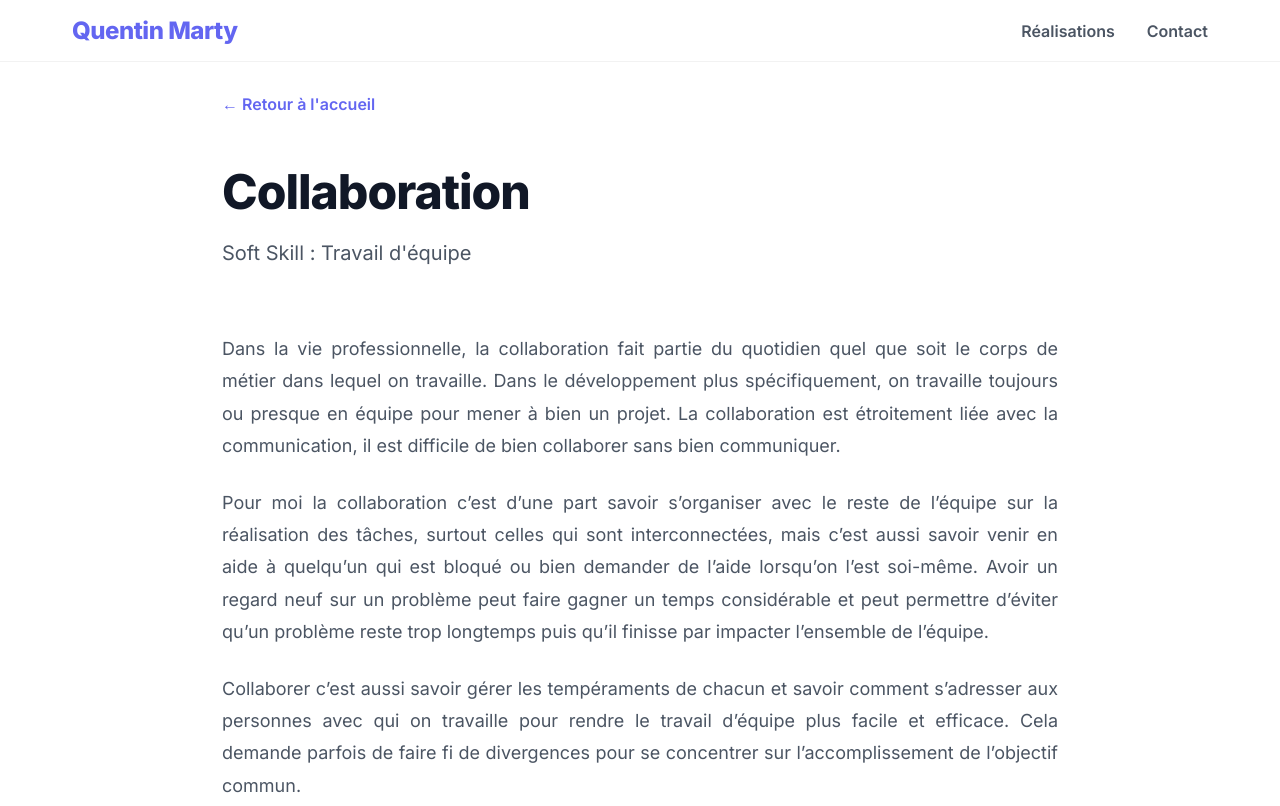
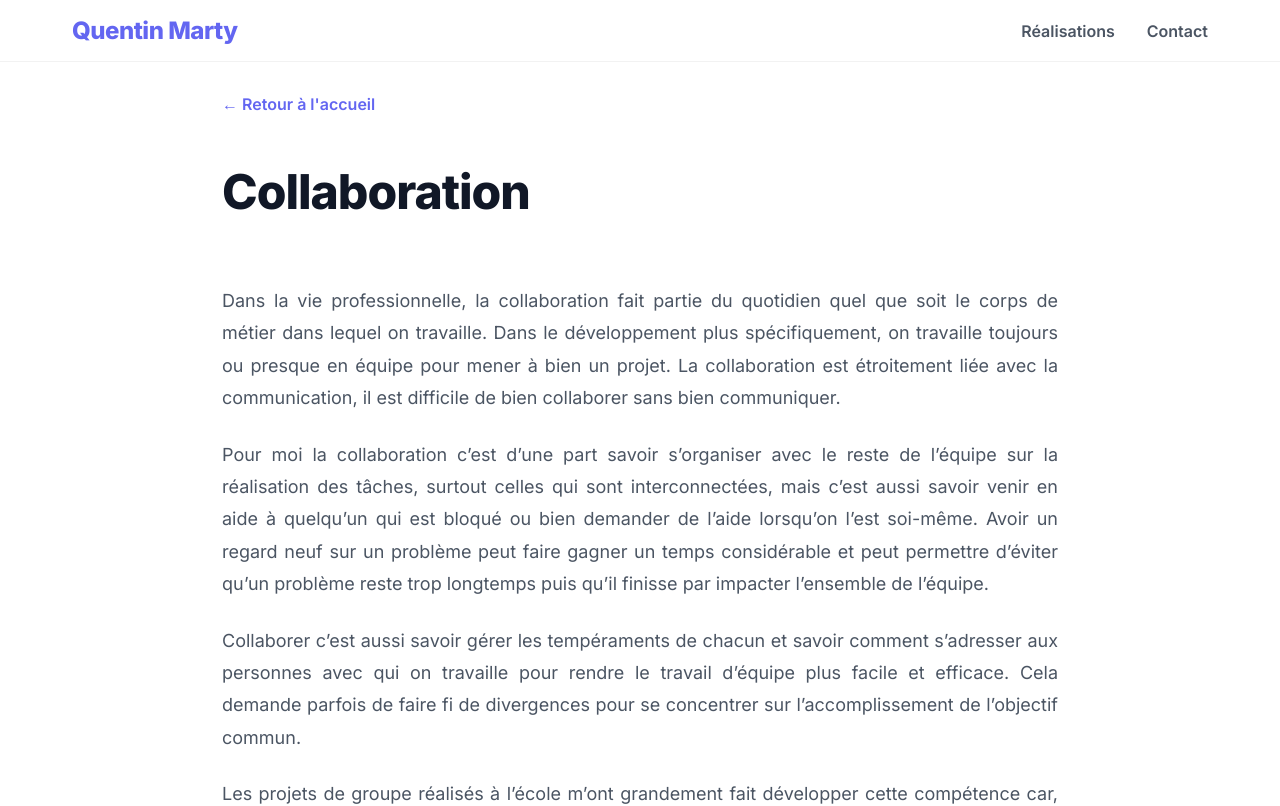
Before and after one commit to Propleek/portfolio, an Angular app: page /competences/collaboration in a window 1280 px wide. Shown: the top 806 px of the page. Built offline with nearby package versions, Linux system fonts and the light colour scheme.

Commit message:
remove placeholders

```diff
--- a/src/app/competences/competence-collaboration/competence-collaboration.component.html
+++ b/src/app/competences/competence-collaboration/competence-collaboration.component.html
@@ -4,7 +4,6 @@
   </nav>
   <header class="detail-hero">
     <h1>Collaboration</h1>
-    <p class="subtitle">Soft Skill : Travail d'équipe</p>
   </header>
   <section class="detail-content">
     <p>Dans la vie professionnelle, la collaboration fait partie du quotidien quel que soit le corps de métier dans
--- a/src/app/competences/competence-communication/competence-communication.component.html
+++ b/src/app/competences/competence-communication/competence-communication.component.html
@@ -4,7 +4,6 @@
   </nav>
   <header class="detail-hero">
     <h1>Communication écrite</h1>
-    <p class="subtitle">Soft Skill : Clarté et Synthèse</p>
   </header>
   <section class="detail-content">
     <p>Bien que l’accent ne soit pas toujours mis dessus passé le lycée, la communication écrite reste un aspect
--- a/src/app/competences/competence-critique/competence-critique.component.html
+++ b/src/app/competences/competence-critique/competence-critique.component.html
@@ -4,7 +4,6 @@
   </nav>
   <header class="detail-hero">
     <h1>Esprit critique</h1>
-    <p class="subtitle">Soft Skill : Analyse et Résolution</p>
   </header>
   <section class="detail-content">
     <p>Cette compétence humaine est complémentaire avec la compétence “Jugement et prise de décision”. En effet, il est
--- a/src/app/competences/competence-jugement/competence-jugement.component.html
+++ b/src/app/competences/competence-jugement/competence-jugement.component.html
@@ -4,7 +4,6 @@
   </nav>
   <header class="detail-hero">
     <h1>Jugement et prise de décision</h1>
-    <p class="subtitle">Soft Skill : Leadership Technique</p>
   </header>
   <section class="detail-content">
     <p>Dans un contexte professionnel, il est important de savoir évaluer une situation et d’effectuer un arbitrage
```
Also changed, not shown: 4 other files (tests, documents, lock files or other folders).
